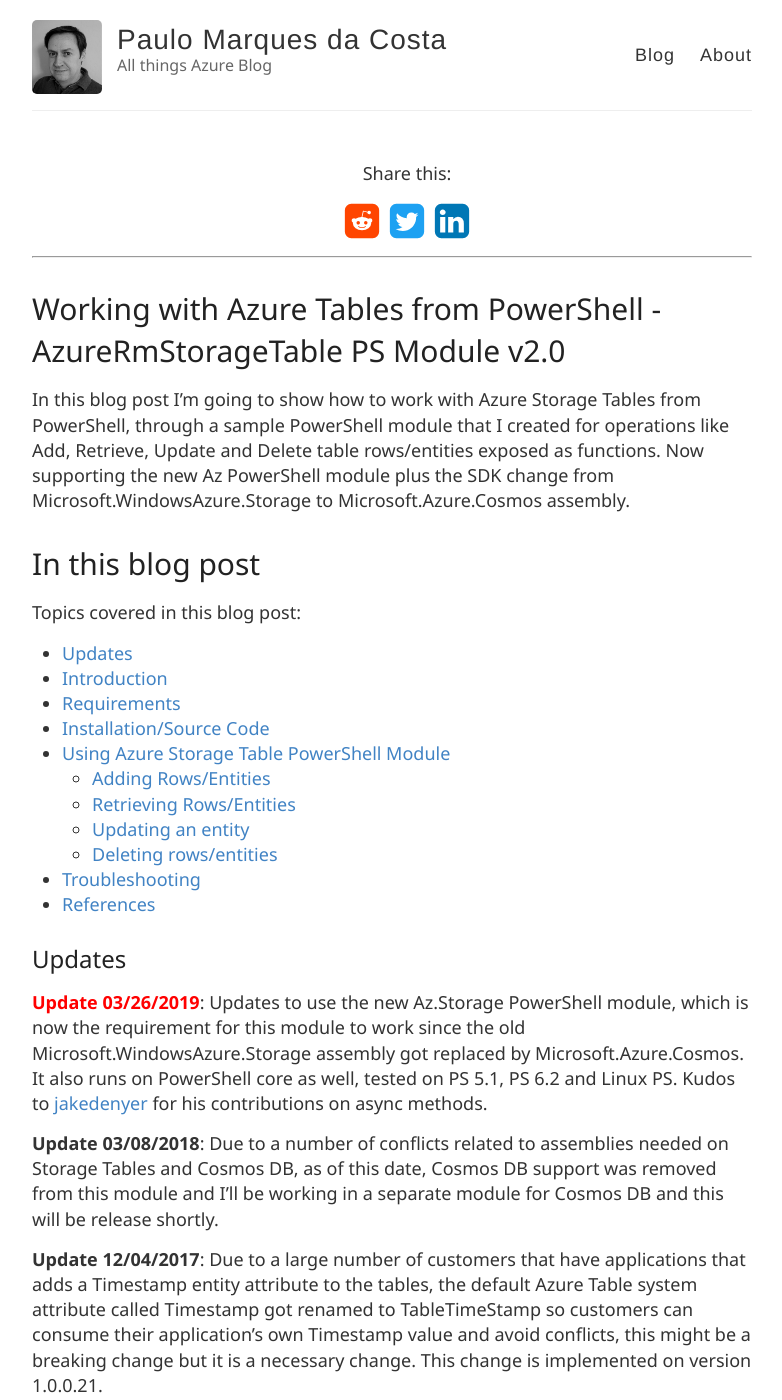
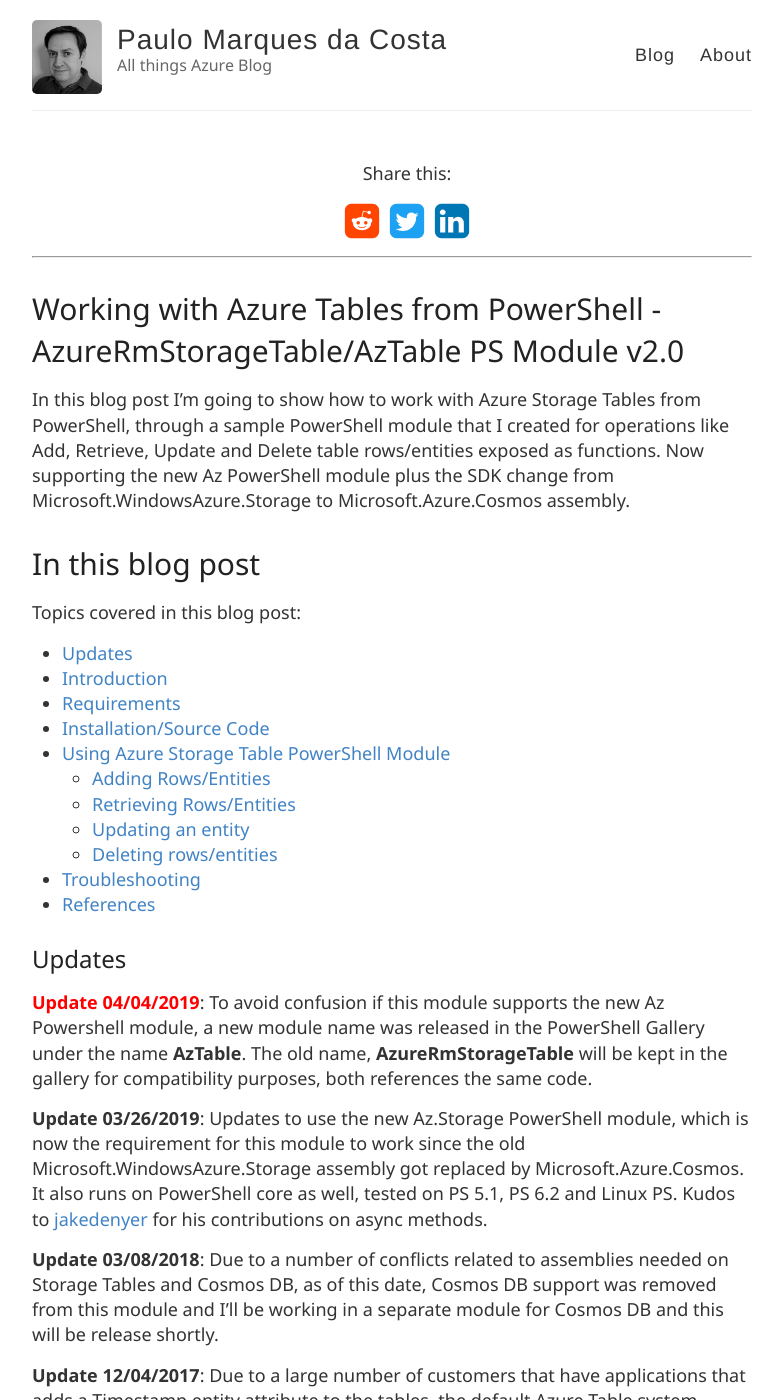
Before and after one commit to paulomarquesc/paulomarquesc.github.io, a Jekyll site: the page built from _posts/2019-3-15-working-with-azure-storage-tables-from-powershell.md, in a window 1280 px wide and 1400 px high. Shown: the whole window, without its empty margins (248-1030 px from the left). Built offline with Jekyll 4.4.1, drawn with Linux system fonts in a browser that asks for light colours; some web fonts are replaced; comment, search, counter and statistics services are not loaded.

Commit message:
New name reference

```diff
--- a/_posts/2019-3-15-working-with-azure-storage-tables-from-powershell.md
+++ b/_posts/2019-3-15-working-with-azure-storage-tables-from-powershell.md
@@ -1,6 +1,6 @@
 ---
 layout: post
-title: Working with Azure Tables from PowerShell - AzureRmStorageTable PS Module v2.0
+title: Working with Azure Tables from PowerShell - AzureRmStorageTable/AzTable PS Module v2.0
 excerpt_separator: <!--more-->
 comments: true
 ---
@@ -28,7 +28,9 @@ Topics covered in this blog post:
 
 ## Updates<a name="updates"></a>
 
-<span style="color:red">**Update 03/26/2019**</span>: Updates to use the new Az.Storage PowerShell module, which is now the requirement for this module to work since the old Microsoft.WindowsAzure.Storage assembly got replaced by Microsoft.Azure.Cosmos. It also runs on PowerShell core as well, tested on PS 5.1, PS 6.2 and Linux PS. Kudos to [jakedenyer](https://github.com/jakedenyer) for his contributions on async methods.
+<span style="color:red">**Update 04/04/2019**</span>: To avoid confusion if this module supports the new Az Powershell module, a new module name was released in the PowerShell Gallery under the name **AzTable**. The old name, **AzureRmStorageTable** will be kept in the gallery for compatibility purposes, both references the same code.
+
+**Update 03/26/2019**: Updates to use the new Az.Storage PowerShell module, which is now the requirement for this module to work since the old Microsoft.WindowsAzure.Storage assembly got replaced by Microsoft.Azure.Cosmos. It also runs on PowerShell core as well, tested on PS 5.1, PS 6.2 and Linux PS. Kudos to [jakedenyer](https://github.com/jakedenyer) for his contributions on async methods.
 
 **Update 03/08/2018**: Due to a number of conflicts related to assemblies needed on Storage Tables and Cosmos DB, as of this date, Cosmos DB support was removed from this module and I'll be working in a separate module for Cosmos DB and this will be release shortly.
 
```
